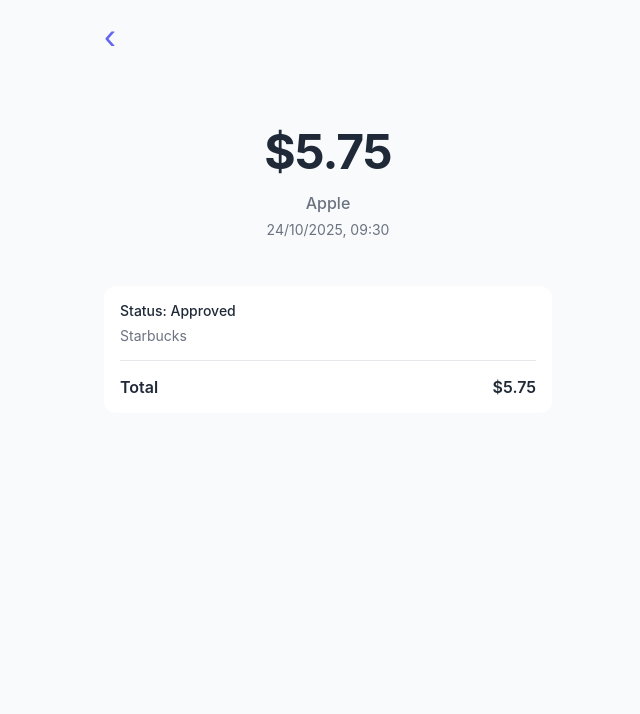
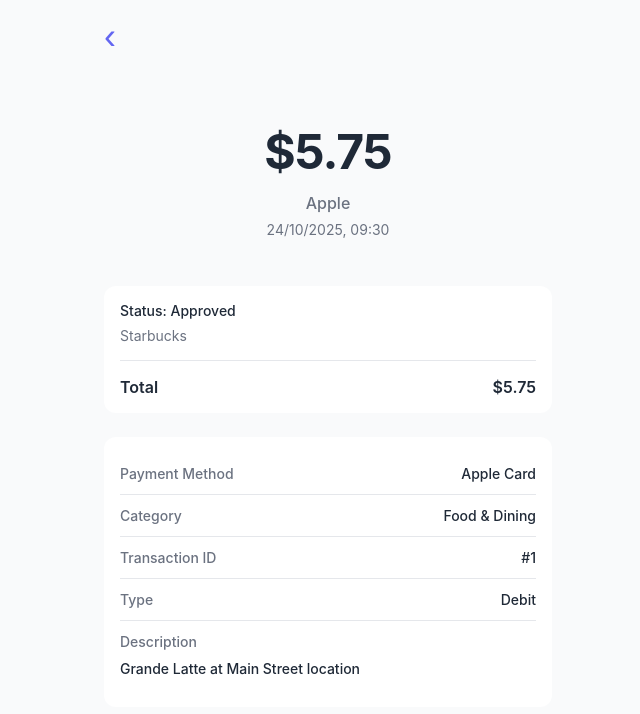
Before and after one commit to Dagmawi-22/wallet-test, a React (Vite) app: page /transaction/1 in a window 1280 px wide. Shown: the top 714 px of the page, without its empty margins (312-952 px from the left). Built offline with nearby package versions, Linux system fonts and the light colour scheme.

Commit message:
add more transaction details

```diff
--- a/src/pages/TransactionDetail.css
+++ b/src/pages/TransactionDetail.css
@@ -119,6 +119,48 @@
   font-size: 16px;
   color: var(--text-primary);
   font-weight: 600;
+}
+
+.additional-details {
+  background-color: var(--bg-secondary);
+  border-radius: 12px;
+  padding: 16px;
+  margin-bottom: 24px;
+}
+
+.detail-row {
+  display: flex;
+  justify-content: space-between;
+  align-items: flex-start;
+  padding: 12px 0;
+  border-bottom: 1px solid var(--border-color);
+}
+
+.detail-row:last-child {
+  border-bottom: none;
+}
+
+.detail-row.description-row {
+  flex-direction: column;
+  gap: 8px;
+}
+
+.detail-row-label {
+  font-size: 14px;
+  color: var(--text-secondary);
+  font-weight: 500;
+}
+
+.detail-row-value {
+  font-size: 14px;
+  color: var(--text-primary);
+  font-weight: 500;
+  text-align: right;
+}
+
+.description-row .detail-row-value {
+  text-align: left;
+  line-height: 1.5;
 }
 
 .amount-label {
--- a/src/pages/TransactionDetail.tsx
+++ b/src/pages/TransactionDetail.tsx
@@ -70,6 +70,31 @@
             <span className="total-amount">${transaction.amount.toFixed(2)}</span>
           </div>
         </div>
+
+        <div className="additional-details">
+          <div className="detail-row">
+            <span className="detail-row-label">Payment Method</span>
+            <span className="detail-row-value">Apple Card</span>
+          </div>
+          <div className="detail-row">
+            <span className="detail-row-label">Category</span>
+            <span className="detail-row-value">{transaction.category}</span>
+          </div>
+          <div className="detail-row">
+            <span className="detail-row-label">Transaction ID</span>
+            <span className="detail-row-value">#{transaction.id}</span>
+          </div>
+          <div className="detail-row">
+            <span className="detail-row-label">Type</span>
+            <span className="detail-row-value">{transaction.type === 'credit' ? 'Credit' : 'Debit'}</span>
+          </div>
+          {transaction.description && (
+            <div className="detail-row description-row">
+              <span className="detail-row-label">Description</span>
+              <span className="detail-row-value">{transaction.description}</span>
+            </div>
+          )}
+        </div>
       </div>
     </div>
   );
```
